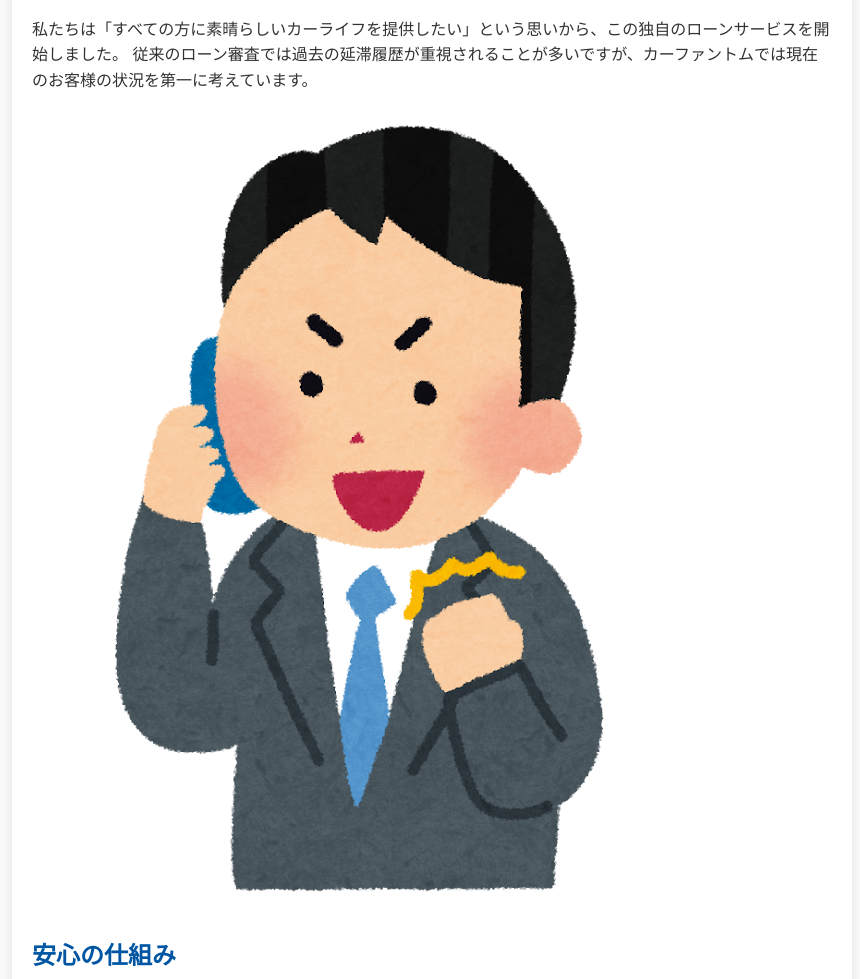
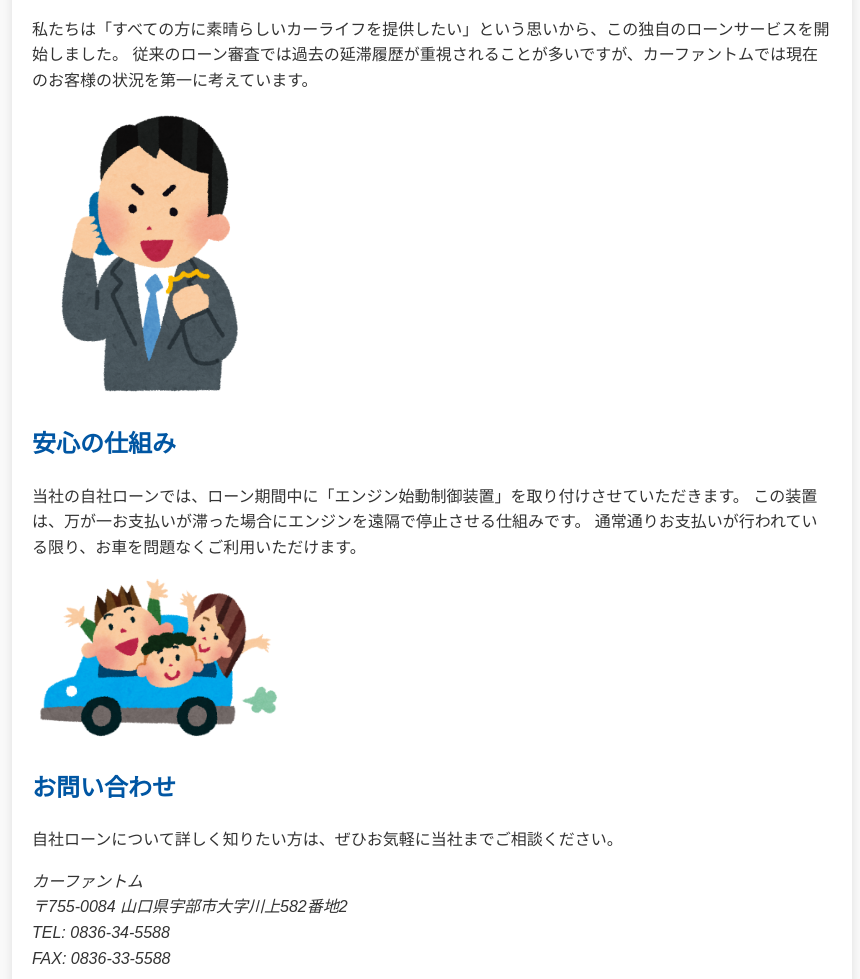
Before and after one commit to shkcs223/carfantom, a plain HTML site: page index.html in a window 1280 px wide. Shown: the part 412-1391 px from the top of the page, without its empty margins (208-1068 px from the left). Drawn offline with Linux system fonts and the light colour scheme.

Commit message:
Update index.html

```diff
--- a/index.html
+++ b/index.html
@@ -55,14 +55,14 @@
             私たちは「すべての方に素晴らしいカーライフを提供したい」という思いから、この独自のローンサービスを開始しました。
             従来のローン審査では過去の延滞履歴が重視されることが多いですが、カーファントムでは現在のお客様の状況を第一に考えています。
         </p>
-        <img src="businessman_gutspose.png">
+        <img src="businessman_gutspose.png" width="250">
         <h2>安心の仕組み</h2>
         <p>
             当社の自社ローンでは、ローン期間中に「エンジン始動制御装置」を取り付けさせていただきます。
             この装置は、万が一お支払いが滞った場合にエンジンを遠隔で停止させる仕組みです。
             通常通りお支払いが行われている限り、お車を問題なくご利用いただけます。
         </p>
-        <img src="driving_blue.png">
+        <img src="driving_blue.png" width="250">
         <h2>お問い合わせ</h2>
         <p>
             自社ローンについて詳しく知りたい方は、ぜひお気軽に当社までご相談ください。
```
